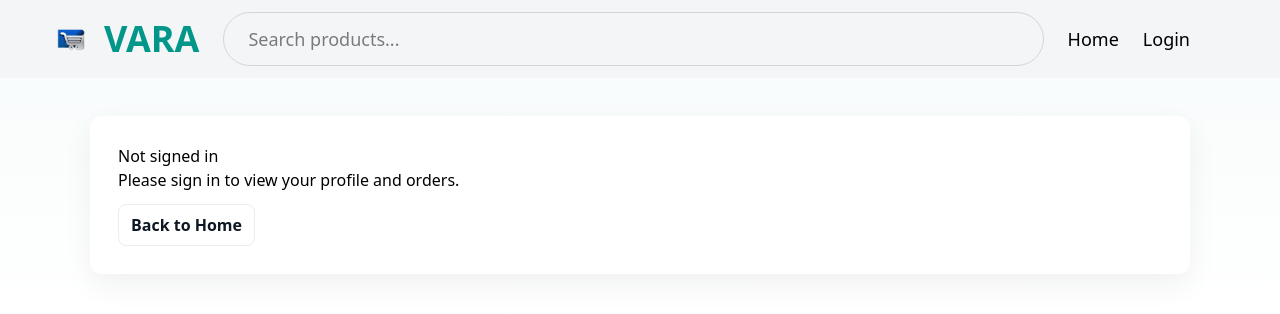
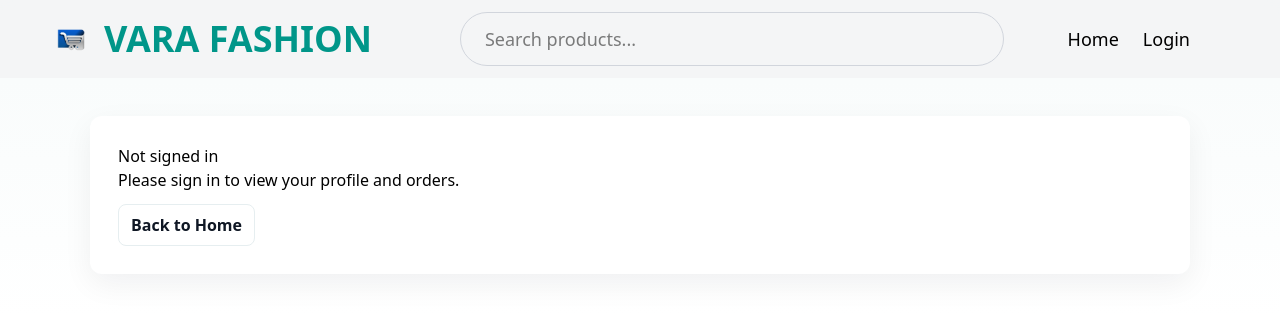
Before and after one commit to Nkugavarathan/fashion-ecommerce-mern, a React (Vite) app in the folder client/: page /profile in a window 1280 px wide. Shown: the top 314 px of the page. Built offline with nearby package versions, Linux system fonts and the light colour scheme; some icons are missing.

Commit message:
men,women category style,product styel updated

```diff
--- a/client/src/components/Categories.jsx
+++ b/client/src/components/Categories.jsx
@@ -571,7 +571,7 @@ export default function Categories() {
       {/* === SECOND SECTION (Subcategories) === */}
       <SubCategorySection>
         {/* Inverted wave at the top */}
-        <svg viewBox="0 0 1440 350" xmlns="http://www.w3.org/2000/svg">
+        <svg viewBox="0 0 144 1350" xmlns="http://www.w3.org/2000/svg">
           <defs>
             <linearGradient id="sw-gradient-1" x1="0" x2="0" y1="1" y2="0">
               <stop stopColor="rgba(35,180,180,1)" offset="0%" />
@@ -585,7 +585,7 @@ export default function Categories() {
           />
         </svg>
 
-        <h2 className="relative z-20 text-center text-white my-5 font-bold text-5xl mb-10">
+        <h2 className="relative z-20 text-center text-teal-500 my-10 font-bold text-5xl ">
           Our Subcategories
         </h2>
 
--- a/client/src/components/MenCategory.jsx
+++ b/client/src/components/MenCategory.jsx
@@ -11,13 +11,13 @@ export default function MenCategory() {
           alt="Men"
           className="absolute inset-0 w-full h-full object-cover transition-transform duration-500 group-hover:scale-105 opacity-80"
         />
-        <div className="absolute inset-0 bg-gradient-to-t from-black/40 to-transparent" />
+        <div className="absolute inset-0 bg-linear-to-t from-black/40 to-transparent" />
         <div className="relative z-10 flex flex-col items-center justify-center h-full text-center text-white px-4">
           {/* <h2 className="text-2xl md:text-3xl font-bold">Men</h2> */}
           <p className="mt-2 text-sm md:text-base">
             Shirts, jackets, casual & more
           </p>
-          <button className="mt-4 bg-white text-gray-800 px-4 py-2 rounded-md font-medium">
+          <button className="mt-4 bg-white text-gray-800 px-4 py-2 rounded-md font-medium hover:bg-teal-700">
             Shop Men
           </button>
         </div>
--- a/client/src/components/Navbar.jsx
+++ b/client/src/components/Navbar.jsx
@@ -244,19 +244,19 @@ export default function Navbar() {
         {/* Left: Logo */}
         <div className="flex items-center gap-2">
           <img src={logo} alt="Logo" className="w-12 h-12 object-contain" />
-          <span className="text-teal-600 font-bold text-3xl md:text-4xl">
-            VARA
+          <span className="text-teal-600 font-bold text-3xl md:text-4xl me-16">
+            VARA FASHION
           </span>
         </div>
 
         {/* Center: Search Bar */}
-        <div className="flex-1 mx-6 hidden md:flex items-center border border-gray-300 rounded-full px-4 py-2 focus-within:ring-2 focus-within:ring-teal-400">
+        <div className="flex-1 mx-6 hidden md:flex items-center border border-gray-300 rounded-full px-4 py-2 focus-within:ring-2 focus-within:ring-teal-400 me-16">
           <input
             type="text"
             placeholder="Search products..."
             value={searchQuery}
             onChange={(e) => setSearchQuery(e.target.value)}
-            className="outline-none w-full px-2 py-1 text-lg"
+            className="outline-none w-full px-2 py-1 text-lg "
           />
           <SearchIcon className="text-gray-500" />
         </div>
--- a/client/src/components/Products.jsx
+++ b/client/src/components/Products.jsx
@@ -139,7 +139,7 @@ function Products({ category, filters, sort }) {
                 setIsExpanded(true)
               }
             }}
-            className="bg-blue-600 text-white px-6 py-2 rounded-md hover:bg-blue-700 transition mb-3"
+            className="bg-teal-600 text-white px-6 py-2 rounded-md hover:bg-teal-700 transition mb-3"
           >
             {isExpanded ? "Show Less" : "Load More"}
           </button>
--- a/client/src/components/WomenCategory.jsx
+++ b/client/src/components/WomenCategory.jsx
@@ -10,13 +10,13 @@ export default function WomenCategory() {
           alt="Women"
           className="absolute inset-0 w-full h-full object-cover transition-transform duration-500 group-hover:scale-105 opacity-80"
         />
-        <div className="absolute inset-0 bg-gradient-to-t from-black/40 to-transparent" />
+        <div className="absolute inset-0 bg-linear-to-t from-black/40 to-transparent" />
         <div className="relative z-10 flex flex-col items-center justify-center h-full text-center text-white px-4">
           {/* <h2 className="text-2xl md:text-3xl font-bold">Women</h2> */}
           <p className="mt-2 text-sm md:text-base">
             Dresses, tops, casual & more
           </p>
-          <button className="mt-4 bg-white text-gray-800 px-4 py-2 rounded-md font-medium">
+          <button className="mt-4 bg-white text-gray-800 px-4 py-2 rounded-md font-medium hover:bg-teal-700">
             Shop Women
           </button>
         </div>
```
